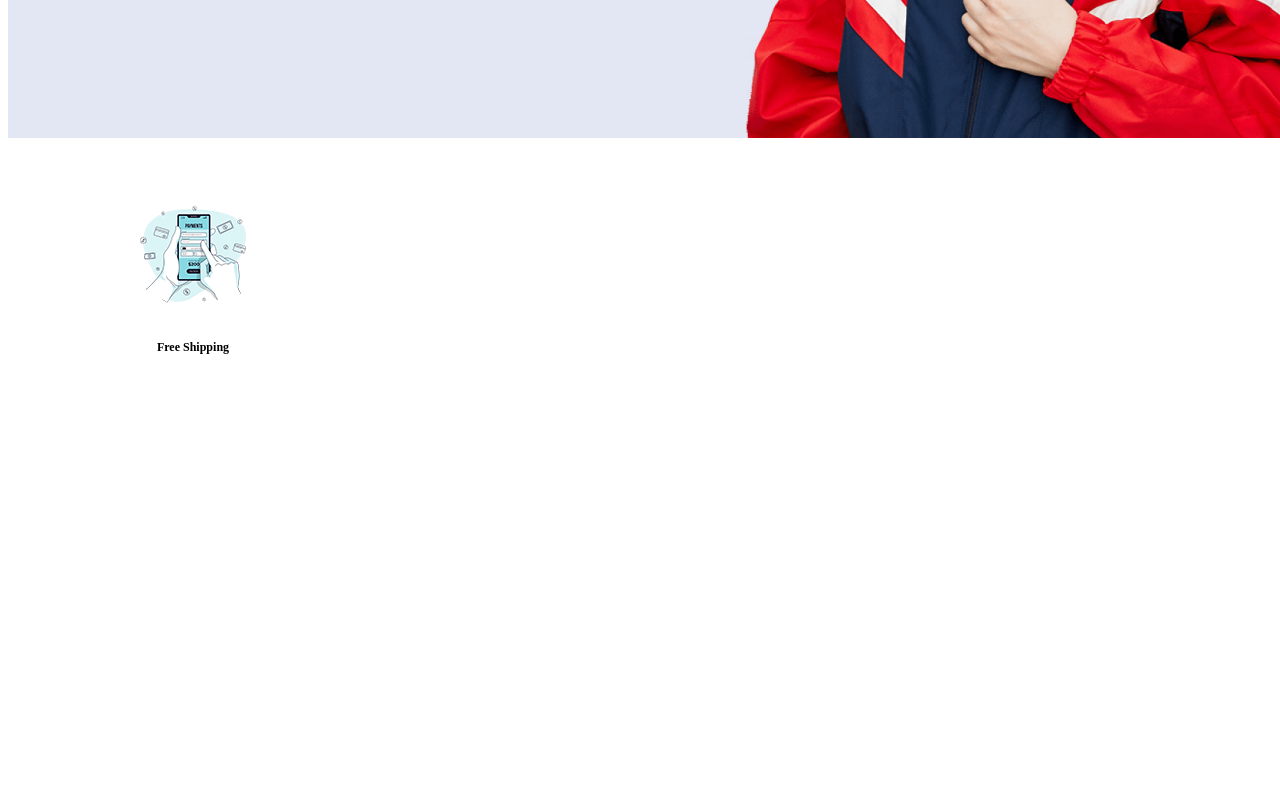
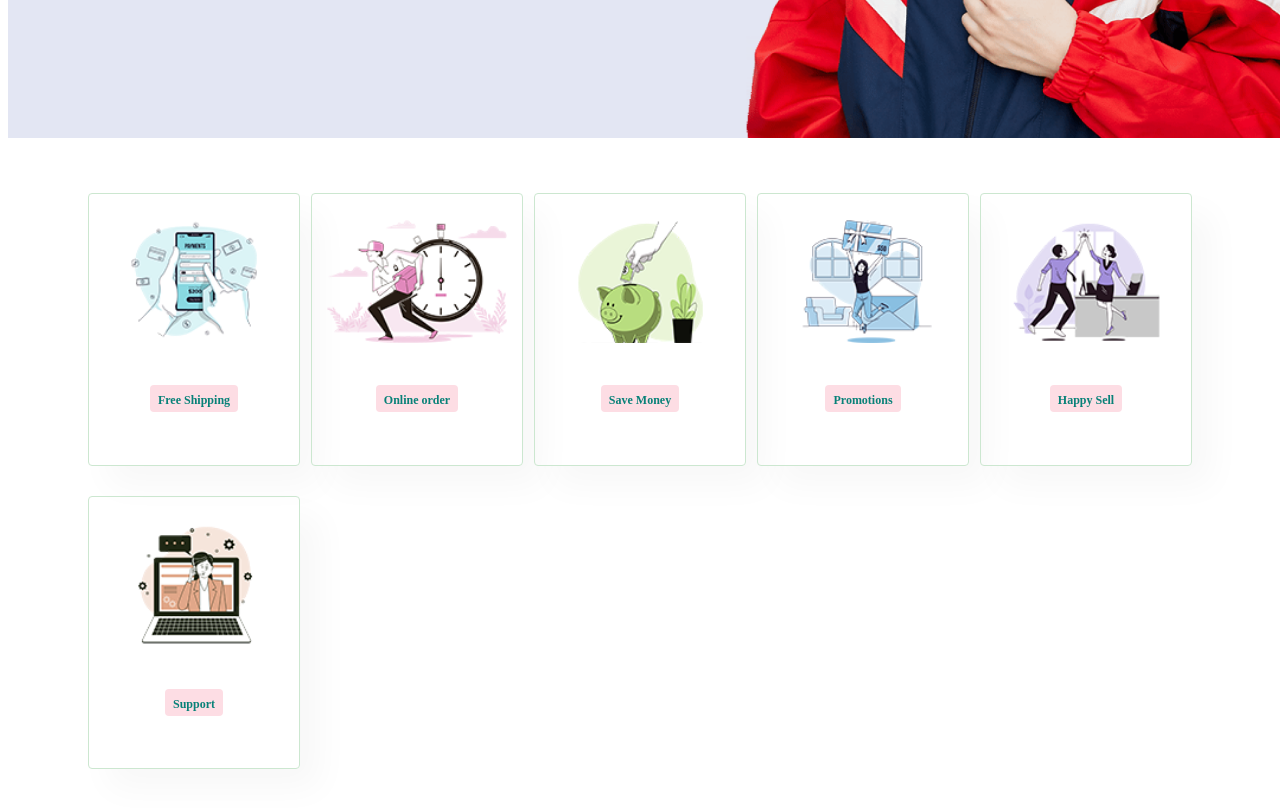
Before and after one commit to manusb3/e-commerce, a plain HTML site: page index.html in a window 1280 px wide. Shown: the part 680-1488 px from the top of the page. Before the commit the page ends 1136 px from the top, so only its background shows below. Drawn offline with Linux system fonts and the light colour scheme.

Commit message:
Added features

```diff
--- a/index.html
+++ b/index.html
@@ -36,6 +36,27 @@
             <img src="img/features/f1.png" alt="">
             <h6>Free Shipping</h6>
         </div>
+        <div class="fe-box">
+            <img src="img/features/f2.png" alt="">
+            <h6>Online order</h6>
+        </div>
+        <div class="fe-box">
+            <img src="img/features/f3.png" alt="">
+            <h6>Save Money</h6>
+        </div>
+        <div class="fe-box">
+            <img src="img/features/f4.png" alt="">
+            <h6>Promotions</h6>
+        </div>
+        <div class="fe-box">
+            <img src="img/features/f5.png" alt="">
+            <h6>Happy Sell</h6>
+        </div>
+        <div class="fe-box">
+            <img src="img/features/f6.png" alt="">
+            <h6>Support</h6>
+        </div>
+
     </section>
     <script src="script.js"></script>
 
--- a/style.css
+++ b/style.css
@@ -76,9 +76,36 @@ p{
     font-weight: 700;
     font-size: 15px;
 }
+#feature {
+    display:flex;
+    align-items: center;
+    justify-content: space-between;
+    flex-wrap: wrap;
+}
 
 #feature .fe-box{
     width: 180px;
     text-align: center;
     padding: 25px 15px;
+    box-shadow: 20px 20px 34px rgba(0, 0,0, 0.03);
+    border: 1px solid #cce7d0;
+    border-radius: 4px;
+    margin: 15px 0;
 }
+
+#feature .fe-box:hover{
+    box-shadow: 10px 10px 54px rgba(70, 62,221, 0.1);
+}
+#feature .fe-box img{
+    width:100%;
+    margin-bottom: 10px;
+}
+
+#feature .fe-box h6{
+display: inline-block;
+padding:9px 8px 6px 8px;
+line-height: 1;
+border-radius: 4px;
+color: #088178;
+background-color: #fddde4;
+}
```
Also changed, not shown: 1 other file.
